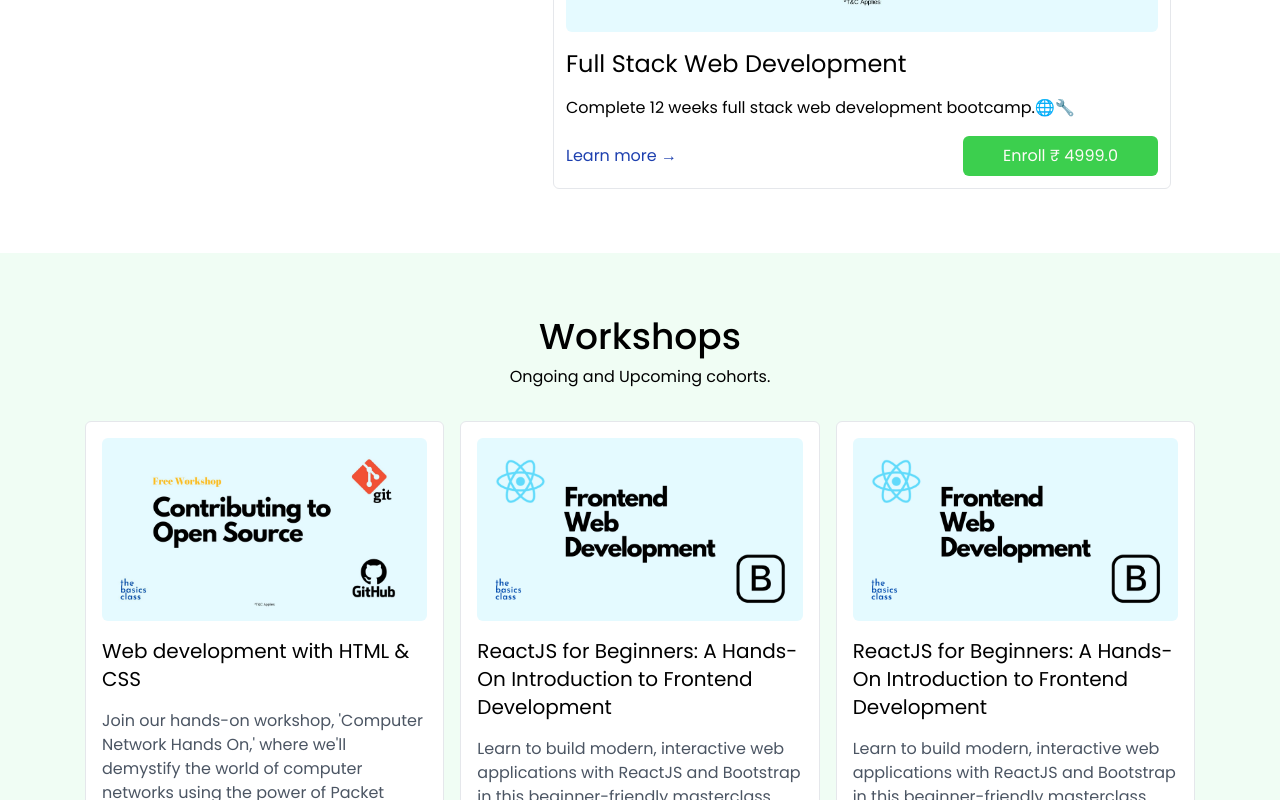
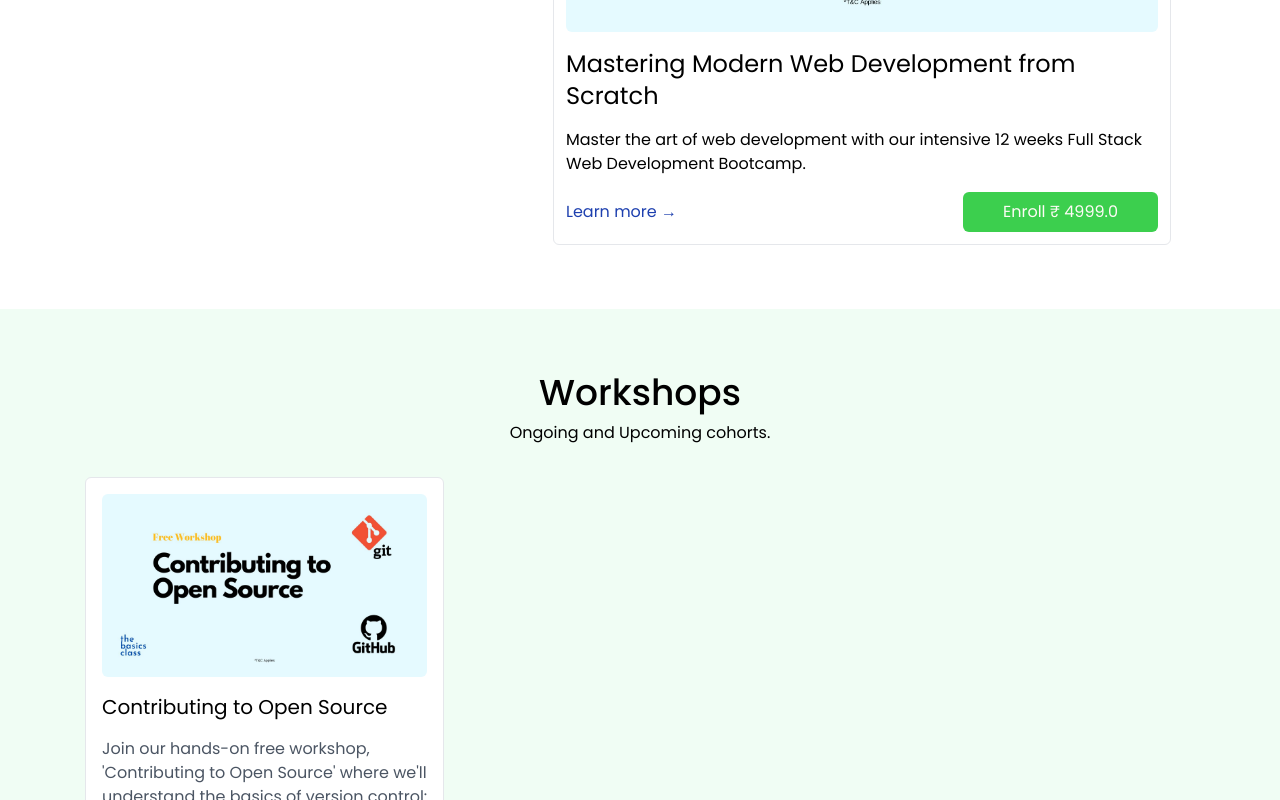
Before and after one commit to sachinshrmaa/cohort, a Next.js app: page / in a window 1280 px wide. Shown: the part 960-1760 px from the top of the page. Built offline with nearby package versions, Linux system fonts and the light colour scheme.

Commit message:
feat: add bootcamp details

```diff
--- a/app/(cohorts)/workshop/[workshopSlug]/page.tsx
+++ b/app/(cohorts)/workshop/[workshopSlug]/page.tsx
@@ -77,11 +77,19 @@ export default function WorkshopPage({ params }) {
                 className="rounded-md w-full mb-6"
               />
 
-              <Link className="text-center" href="/">
-                <p className="btn py-2 = w-full">
-                  Enroll Now &nbsp; ₹{cohort.price}.0
-                </p>
-              </Link>
+              {cohort.status === "active" ? (
+                <Link className="text-center" href="/">
+                  <p className="btn py-2 = w-full">
+                    Enroll Now &nbsp; ₹{cohort.price}.0
+                  </p>
+                </Link>
+              ) : (
+                <Link className="text-center" href="/">
+                  <p className="btn py-2 = w-full">
+                    Join Waitlist →
+                  </p>
+                </Link>
+              )}
 
               <div className="mt-8">
                 <h2 className="text-xl my-6 font-semibold">Share this Class</h2>
--- a/app/(site)/page.tsx
+++ b/app/(site)/page.tsx
@@ -3,7 +3,7 @@ import Link from "next/link";
 import TestimonialCard from "@/components/TestimonialCard";
 import testimonials from "@/data/testimonials";
 import workshops from "@/data/workshops";
-import WorkshopCard from "@/components/WorkshopCard";
+import BootcampCard from "@/components/BootcampCard";
 import bootcamps from "@/data/bootcamp";
 
 export const metadata = {
@@ -69,7 +69,7 @@ export default function Home() {
               <p className="mb-4 text-md">
                 The cohorts can be accessed remotely via Google meet.
               </p>
-              <p className="mb-6 text-md">To get started, you’ll need: </p>
+              <p className="mb-6 text-md">To get started, you&apos;ll need: </p>
               <ul className="list-disc ms-10">
                 <li>Internet connection 🌐</li>
                 <li>Laptop/phone 💻</li>
@@ -79,14 +79,15 @@ export default function Home() {
             </div>
             <div className="md:col-span-3">
               {bootcamps.map((bootcamp, index) => (
-                <WorkshopCard
-                  key={index}
+                <BootcampCard
                   id={bootcamp.id}
+                  slug={bootcamp.slug}
                   name={bootcamp.name}
                   description={bootcamp.description}
                   price={bootcamp.price}
                   thumbnail={bootcamp.thumbnail}
-                  slug={bootcamp.slug}
+                  content={bootcamp.content}
+                  detail={bootcamp.detail}
                 />
               ))}
             </div>
@@ -101,9 +102,7 @@ export default function Home() {
             <h1 className="text-4xl mb-2 font-poppins font-normal md:font-medium">
               Workshops
             </h1>
-            <p className="mb-4 text-md">
-              Ongoing and Upcoming cohorts.
-            </p>
+            <p className="mb-4 text-md">Ongoing and Upcoming cohorts.</p>
           </div>
 
           <div className="grid grid-cols-1 md:grid-cols-3 gap-4">
@@ -116,16 +115,22 @@ export default function Home() {
                   alt={workshop.name}
                   className="rounded-md w-full"
                 />
+
                 <h1 className="text-xl my-4 font-normal font-albert">
                   {workshop.name}
                 </h1>
-                <p className="text-gray-600 text-md mb-4">{workshop.description}</p>
+                <p className="text-gray-600 text-md mb-4">
+                  {workshop.description}
+                </p>
                 <Link
                   className="text-blue-800 hover:text-blue-900"
                   href={`/workshop/${workshop.slug}`}
                 >
                   Learn more <span>&rarr;</span>
                 </Link>
+                <small className="bg-green-400 px-2 py-1 rounded-md ms-4 text-sm">
+                  Upcoming
+                </small>
               </div>
             ))}
           </div>
--- a/components/Accordion.tsx
+++ b/components/Accordion.tsx
@@ -30,7 +30,7 @@ export default function Accordion({ name, content }) {
         className="bg-white py-2 px-4 my-4 rounded-md"
         style={{ display: isShowing ? "block" : "none" }}
       >
-        <p>{content}</p>
+        <div dangerouslySetInnerHTML={{ __html: content }}></div>
       </div>
     </div>
   );
--- a/components/WorkshopCard.tsx
+++ b/components/BootcampCard.tsx
@@ -1,9 +1,9 @@
-import { WorkshopData } from "@/types/workshop";
+import { BootcampData } from "@/types/bootcamp";
 import Image from "next/image";
 import Link from "next/link";
 import { FC } from "react";
 
-const WorkshopCard: FC<WorkshopData> = ({
+const BootcampCard: FC<BootcampData> = ({
   id,
   name,
   description,
@@ -26,10 +26,7 @@ const WorkshopCard: FC<WorkshopData> = ({
         <h1 className="text-2xl my-4 font-normal font-albert">{name}</h1>
         <p className="mb-4">{description}</p>
         <div className="flex justify-between items-center">
-          <Link
-            className="text-blue-800 hover:text-blue-900"
-            href={`/workshop/${slug}`}
-          >
+          <Link className="text-blue-800 hover:text-blue-900" href={`/${slug}`}>
             Learn more <span>&rarr;</span>
           </Link>
           <Link className="btn py-2" href={`/workshop/${slug}`}>
@@ -41,4 +38,4 @@ const WorkshopCard: FC<WorkshopData> = ({
   );
 };
 
-export default WorkshopCard;
+export default BootcampCard;
--- a/data/bootcamp.ts
+++ b/data/bootcamp.ts
@@ -4,20 +4,81 @@ const bootcamps: BootcampData[] = [
   {
     id: 1,
     slug: "fullstack-bootcamp",
-    name: "Full Stack Web Development",
-    description: "Complete 12 weeks full stack web development bootcamp.🌐🔧",
+    name: "Mastering Modern Web Development from Scratch",
+    description:
+      "Master the art of web development with our intensive 12 weeks Full Stack Web Development Bootcamp. ",
     price: 4999,
     thumbnail: "/img/Open-Source-Workshop.jpg",
     content: {
-      body: "this is a body",
+      body: "Learn HTML5, CSS3, JavaScript, React, Next.js, Git, Node.js, MongoDB, authentication, deployment, and more. Build real-world projects, optimize performance, and create a stunning portfolio. Elevate your skills and launch your career in tech.",
       modules: [
         {
-          name: "HTML",
-          content: "introduction to html",
+          id: 1,
+          name: "Week 1: Introduction to Web Development",
+          content:
+            "<li>Introduction to web development</li><li>Basics of HTML</li><li>Basics of CSS</li>",
         },
         {
-          name: "CSS",
-          content: "introduction to css",
+          id: 2,
+          name: "Week 2: Front-End Development",
+          content:
+            "<li>Advanced HTML concepts (HTML5, semantic markup)</li><li>Advanced CSS concepts (CSS3, Flexbox, Grid)</li><li>Responsive web design with media queries</li><li>Introduction to Bootstrap framework</li><li>Styling with CSS preprocessors (Sass or Less)</li>",
+        },
+        {
+          id: 3,
+          name: "Week 3: JavaScript Fundamentals",
+          content:
+            "<li>Introduction to JavaScript</li><li>JavaScript language fundamentals (variables, data types, operators)</li>",
+        },
+        {
+          id: 4,
+          name: "Week 4: Advanced JavaScript",
+          content:
+            "<li>DOM manipulation and event handling</li><li>JavaScript functions and scope</li><li>Asynchronous JavaScript (callbacks, promises, async/await)</li><li>Working with APIs (fetch, AJAX)</li>",
+        },
+        {
+          id: 5,
+          name: "Week 5: Introduction to React",
+          content:
+            "<li>Introduction to React and its core concepts</li><li>JSX syntax and components</li>",
+        },
+        {
+          id: 6,
+          name: "Week 6: Advanced ReactJS",
+          content:
+            "<li>State and props in React</li><li>React hooks for managing state and side effects</li><li>React Router for navigation</li>",
+        },
+        {
+          id: 7,
+          name: "Week 7: Advanced Front-End Development with NextJS",
+          content: "<li>Introduction to Next.js framework</li><li>Server-side rendering (SSR) with Next.js</li><li>Static site generation (SSG) with Next.js</li><li>Working with external data in Next.js</li><li>Deploying Next.js applications on Vercel</li>",
+        },
+        {
+          id: 8,
+          name: "Week 8: Version Control with Git and GitHub",
+          content: "<li>Introduction to version control with Git</li><li>Setting up a Git repository</li><li>Basic Git commands (commit, push, pull, branch)</li><li>Collaborative development with GitHub</li><li>Managing branches and pull requests</li>",
+        },
+        {
+          id: 9,
+          name: "Week 9: Back-End Development Basics",
+          content: "<li>Introduction to back-end development</li><li>Basics of Node.js</li><li>MongoDB database fundamentals</li><li>Introduction to Mongoose ODM (Object Data Modeling)</li>",
+        },
+        {
+          id: 10,
+          name: "Week 10: Full Stack Development",
+          content: "<li>Integrating front-end (React/Next.js) with back-end (Node.js)</li><li>Building APIs with Node.js and NextJS</li><li>Data storage and manipulation with MongoDB and Mongoose</li><li>Authentication and authorization (JWT, OAuth)</li><li>Deployment of full stack applications on Vercel</li>",
+        },
+        {
+          id: 11,
+          name: "Week 11: Advanced Topics",
+          content:
+            "<li>Performance optimization techniques</li><li>Testing and debugging strategies</li><li>Security best practices</li>",
+        },
+        {
+          id: 12,
+          name: "Week 12: Final Project and Portfolio Development",
+          content:
+            "<li>Building a full-stack web application from scratch</li><li>Project planning and architecture</li><li>Deployment of the final project</li><li>Creating a portfolio website to showcase projects</li>",
         },
       ],
     },
--- a/data/workshops.ts
+++ b/data/workshops.ts
@@ -3,30 +3,13 @@ import { WorkshopData } from "@/types/workshop";
 const workshops: WorkshopData[] = [
   {
     id: 1,
-    slug: "html",
-    name: "Web development with HTML & CSS",
+    slug: "contributing-to-opensourse",
+    name: "Contributing to Open Source",
     description:
-      "Join our hands-on workshop, 'Computer Network Hands On,' where we'll demystify the world of computer networks using the power of Packet Tracer! 🌐🔧",
+      "Join our hands-on free workshop, 'Contributing to Open Source' where we'll understand the basics of version control: Learn the basics of Git and GitHub and contribute to an open-source project.🌐🔧",
     price: 0,
+    status: "upcoming",
     thumbnail: "/img/Open-Source-Workshop.jpg",
-  },
-  {
-    id: 2,
-    slug: "frontend-web-dev",
-    name: "ReactJS for Beginners: A Hands-On Introduction to Frontend Development",
-    description:
-      "Learn to build modern, interactive web applications with ReactJS and Bootstrap in this beginner-friendly masterclass.",
-    price: 499,
-    thumbnail: "/img/frontend-web-dev.png",
-  },
-  {
-    id: 3,
-    slug: "frontend-web-dev",
-    name: "ReactJS for Beginners: A Hands-On Introduction to Frontend Development",
-    description:
-      "Learn to build modern, interactive web applications with ReactJS and Bootstrap in this beginner-friendly masterclass.",
-    price: 499,
-    thumbnail: "/img/frontend-web-dev.png",
   },
 ];
 
--- a/types/bootcamp.d.ts
+++ b/types/bootcamp.d.ts
@@ -1,6 +1,7 @@
 import { type } from "os";
 
 interface BootcampModule {
+  id: number,
   name: string;
   content: string;
 }
--- a/types/workshop.d.ts
+++ b/types/workshop.d.ts
@@ -6,5 +6,6 @@ export type WorkshopData = {
   name: string;
   description: string;
   price: number;
+  status: string;
   thumbnail: string;
 };
```
Also changed, not shown: app/(cohorts)/[bootcampSlug]/page.tsx (+16 -0 lines), 1 other file (tests, documents, lock files or other folders).
